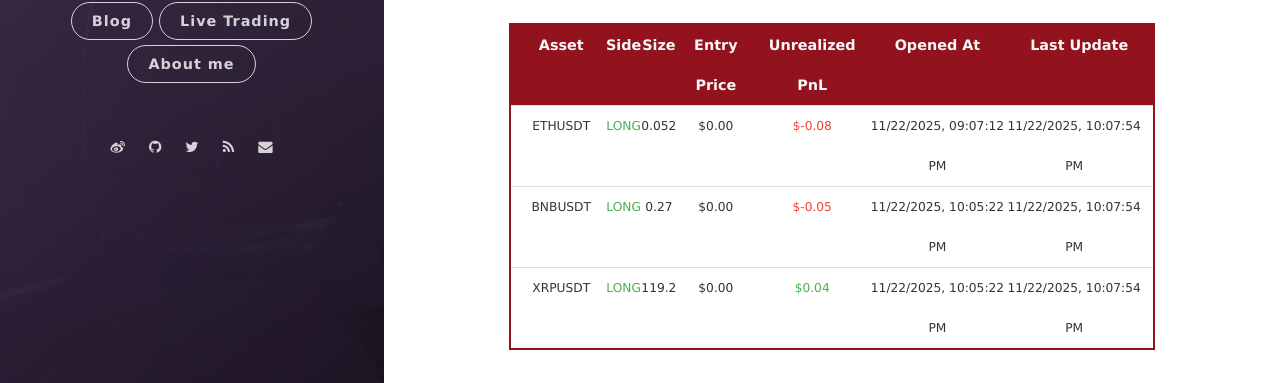
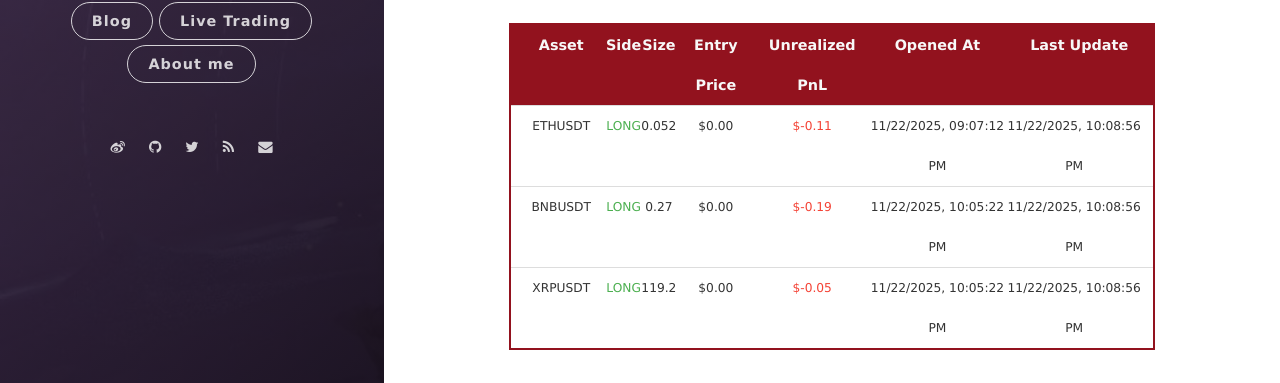
Before and after one commit to leeyegy/leeyegy.github.io, a Jekyll site: the page built from live-trading.html, in a window 1280 px wide and 1026 px high. Shown: the part 576-959 px from the top of the window. Built offline with Jekyll 4.4.1, drawn with Linux system fonts in a browser that asks for light colours; nearby versions of some CDN libraries.

Commit message:
AccountMonitor: refresh positions 2025-11-23T06:08:56+08:00

```diff
--- a/assets/data/binance/positions.json
+++ b/assets/data/binance/positions.json
@@ -4,26 +4,26 @@
     "side": "LONG",
     "size": 0.052,
     "entryPrice": 0.0,
-    "unrealizedPnl": -0.08268,
+    "unrealizedPnl": -0.11267311,
     "openedAt": "2025-11-23T05:07:12+08:00",
-    "reportedAt": "2025-11-23T06:07:54+08:00"
+    "reportedAt": "2025-11-23T06:08:56+08:00"
   },
   {
     "symbol": "BNBUSDT",
     "side": "LONG",
     "size": 0.27,
     "entryPrice": 0.0,
-    "unrealizedPnl": -0.0513,
+    "unrealizedPnl": -0.189,
     "openedAt": "2025-11-23T06:05:22+08:00",
-    "reportedAt": "2025-11-23T06:07:54+08:00"
+    "reportedAt": "2025-11-23T06:08:56+08:00"
   },
   {
     "symbol": "XRPUSDT",
     "side": "LONG",
     "size": 119.2,
     "entryPrice": 0.0,
-    "unrealizedPnl": 0.03984736,
+    "unrealizedPnl": -0.04768,
     "openedAt": "2025-11-23T06:05:22+08:00",
-    "reportedAt": "2025-11-23T06:07:54+08:00"
+    "reportedAt": "2025-11-23T06:08:56+08:00"
   }
 ]
```
